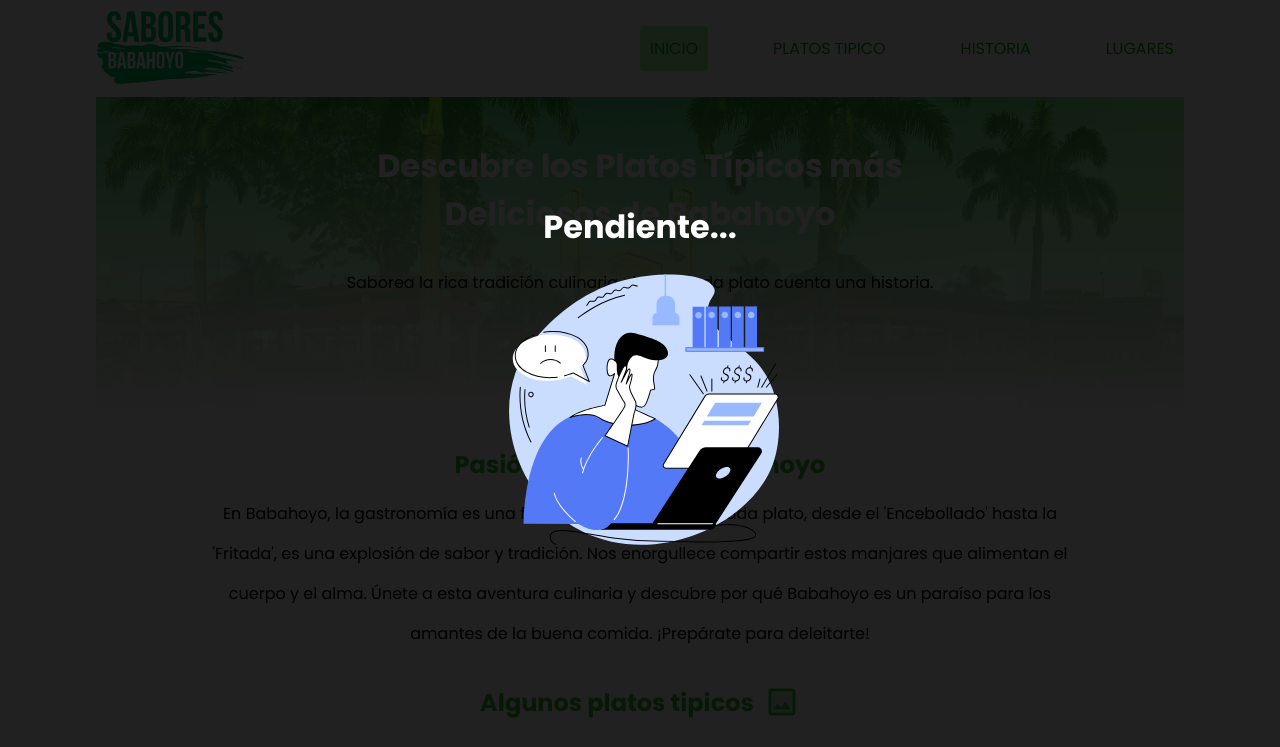
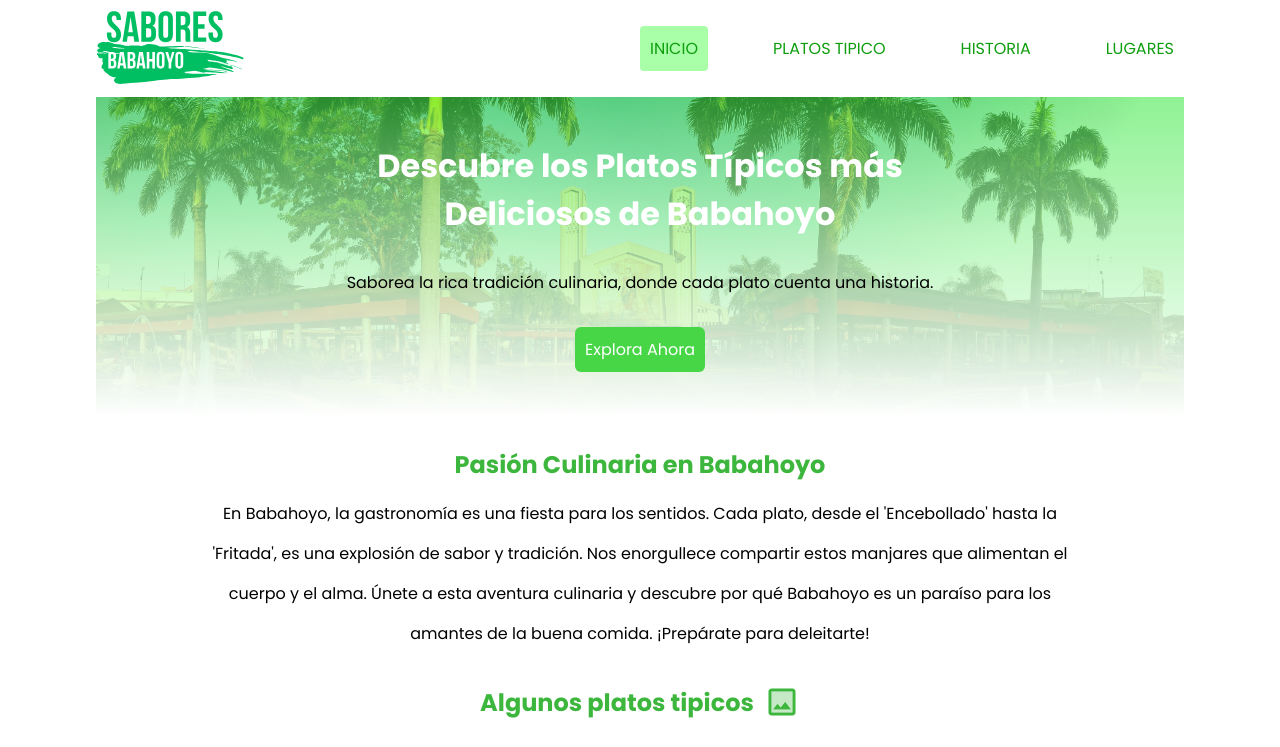
Before and after one commit to luisavi244/sabores_babahoyo, a plain HTML site: page index.html in a window 1280 px wide. Shown: the top 747 px of the page. Drawn offline with Linux system fonts and the light colour scheme.

Commit message:
Update index.html

```diff
--- a/index.html
+++ b/index.html
@@ -15,7 +15,7 @@
      <!-- <script src="/js/brrs1234567.js" defer id="scriptPago"></script> -->
 </head>
 <body>
-    <div class="pendiente">
+    <!-- <div class="pendiente">
         <div class="pendiente_text">
             <h1>Pendiente...</h1>
         </div>
@@ -23,7 +23,7 @@
             <img src="/img/user/deuda.svg" alt="">
         </div>
 
-    </div>
+    </div> -->
     <header>
         <div class="header_container">
             <div class="header_logo">
```
